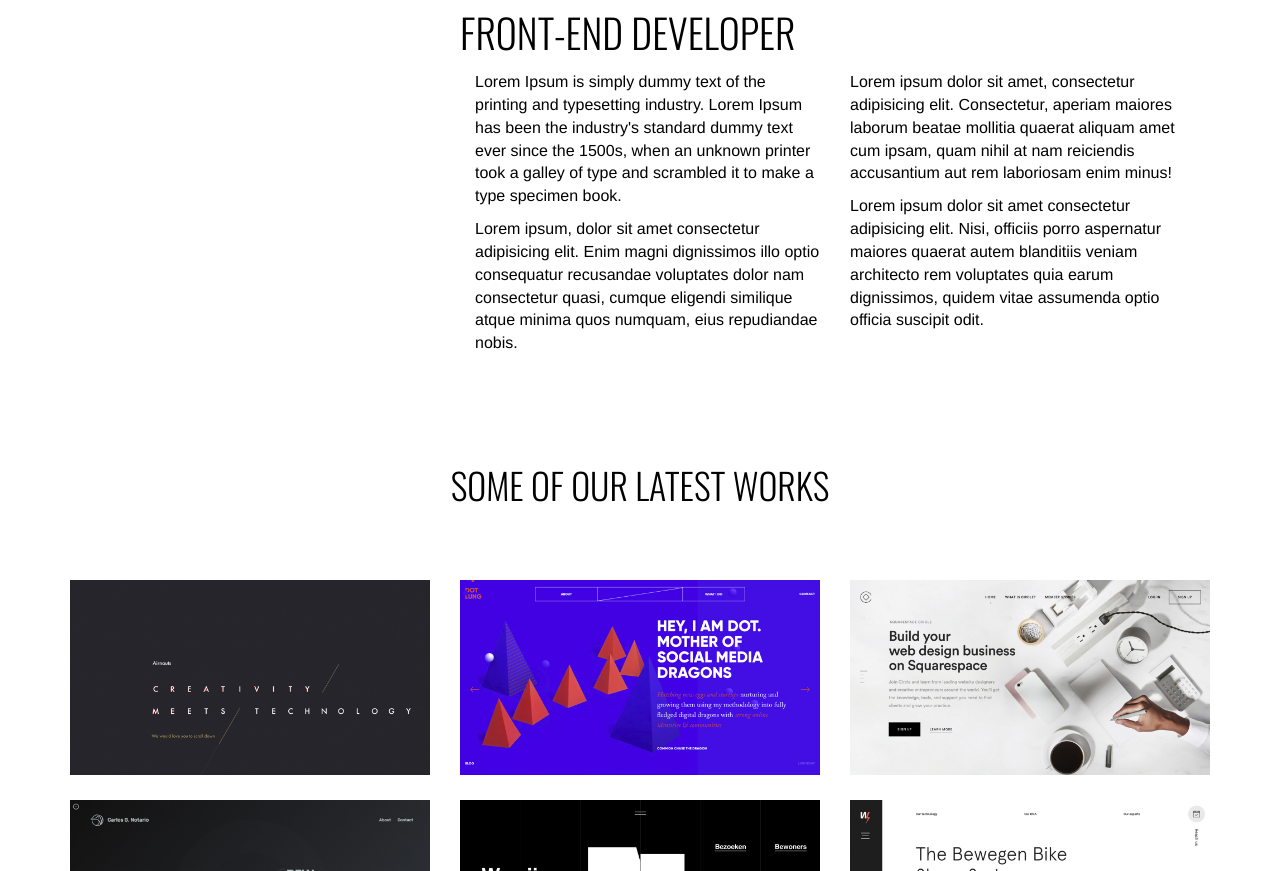
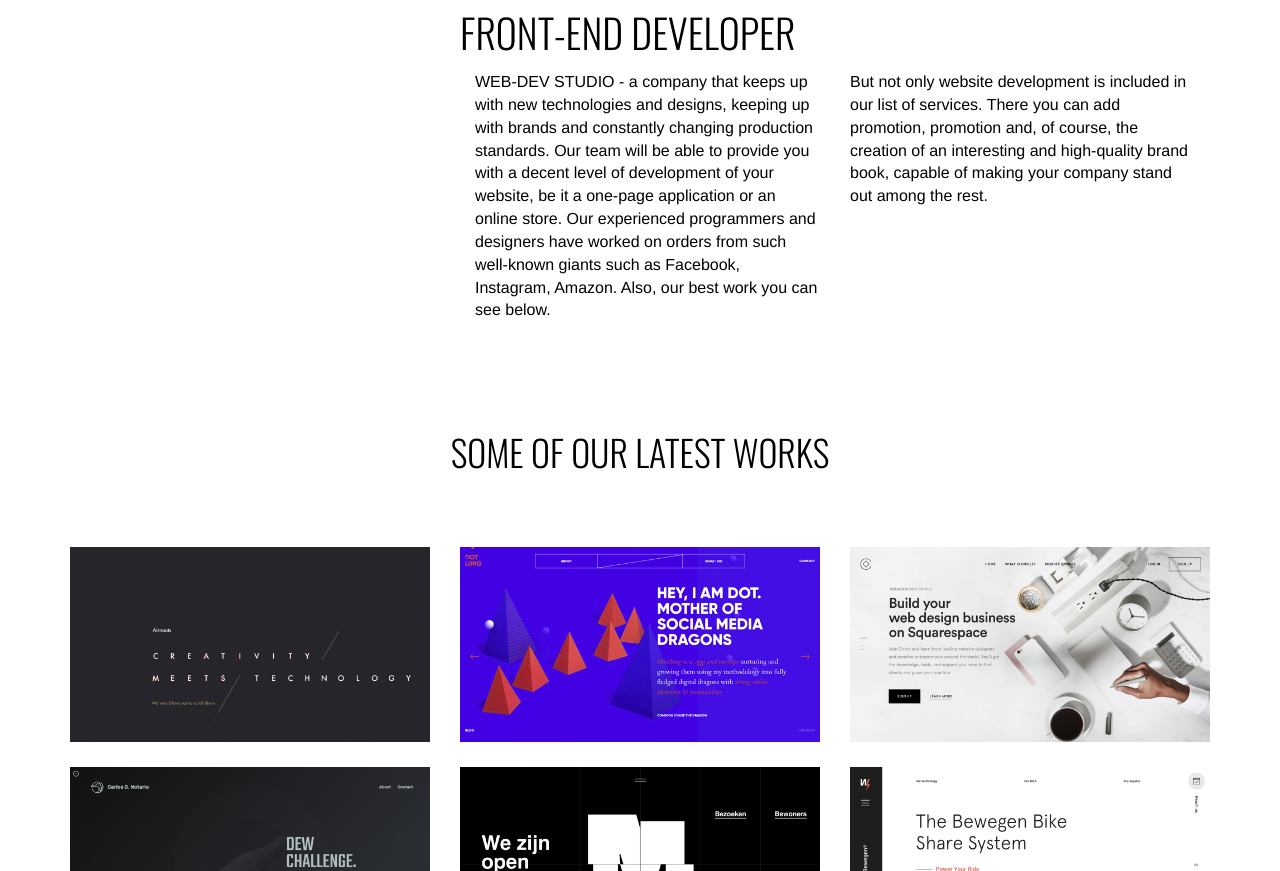
Before and after one commit to chuckbort/studio, a plain HTML site: page index.html in a window 1280 px wide. Shown: the part 855-1726 px from the top of the page. Drawn offline with nearby package versions, Linux system fonts and the light colour scheme.

Commit message:
Update index.html

```diff
--- a/index.html
+++ b/index.html
@@ -54,14 +54,12 @@
         <div class="col-lg-8 name-desc">
           <h2>DESIGNER & <br/>FRONT-END DEVELOPER <br/></h2>
           <div class="col-md-6">
-            <p>Lorem Ipsum is simply dummy text of the printing and typesetting industry. Lorem Ipsum has been the industry's standard dummy text ever since the 1500s, when an unknown printer took a galley of type and scrambled it to make a type specimen
-              book.
-            </p>
-            <p>Lorem ipsum, dolor sit amet consectetur adipisicing elit. Enim magni dignissimos illo optio consequatur recusandae voluptates dolor nam consectetur quasi, cumque eligendi similique atque minima quos numquam, eius repudiandae nobis.</p>
+            <p>WEB-DEV STUDIO - a company that keeps up with new technologies and designs, keeping up with brands and constantly changing production standards. Our team will be able to provide you with a decent level of development of your website, be it a one-page application or an online store.
+              Our experienced programmers and designers have worked on orders from such well-known giants such as Facebook, Instagram, Amazon. Also, our best work you can see below.
+              </p>
           </div>
           <div class="col-md-6">
-            <p>Lorem ipsum dolor sit amet, consectetur adipisicing elit. Consectetur, aperiam maiores laborum beatae mollitia quaerat aliquam amet cum ipsam, quam nihil at nam reiciendis accusantium aut rem laboriosam enim minus!</p>
-            <p>Lorem ipsum dolor sit amet consectetur adipisicing elit. Nisi, officiis porro aspernatur maiores quaerat autem blanditiis veniam architecto rem voluptates quia earum dignissimos, quidem vitae assumenda optio officia suscipit odit.</p>
+            <p>But not only website development is included in our list of services. There you can add promotion, promotion and, of course, the creation of an interesting and high-quality brand book, capable of making your company stand out among the rest.</p>
           </div>
 
         </div>
```
